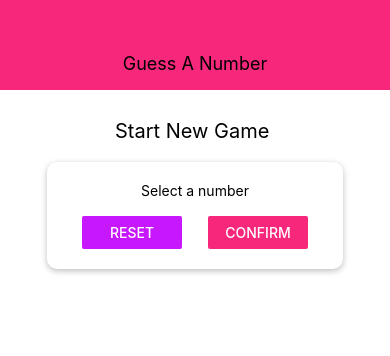
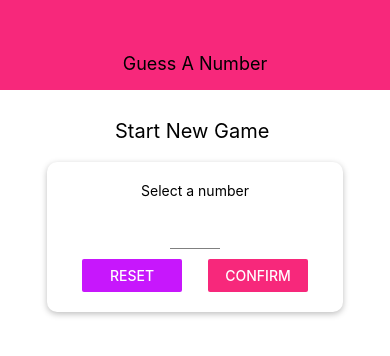
Before and after one commit to tegar97/rn-guess-app-number, a React Native app: screen / in a window 390 px wide. Shown: the top 356 px of the page. Built offline with nearby package versions, Linux system fonts and the light colour scheme.

Commit message:
configuring  &  styling text input

```diff
--- /dev/null
+++ b/components/input.js
@@ -0,0 +1,17 @@
+import React from "react";
+import { TextInput, StyleSheet } from "react-native";
+
+const Input = (props) => {
+  return <TextInput {...props} style={{ ...styles.input, ...props.style }} />;
+};
+
+const styles = StyleSheet.create({
+  input: {
+    height: 40,
+    borderBottomColor: "grey",
+    borderBottomWidth: 1,
+    marginVertical: 10,
+  },
+});
+
+export default Input;
--- a/screens/StartGameScreen.js
+++ b/screens/StartGameScreen.js
@@ -1,6 +1,7 @@
 import React from "react";
-import { View, StyleSheet, Text, TextInput, Button } from "react-native";
+import { View, StyleSheet, Text, Button } from "react-native";
 import Card from "../components/Card";
+import Input from "../components/input";
 import Colors from "../constant/color";
 const StartGameScreen = () => {
   return (
@@ -8,7 +9,14 @@
       <Text style={styles.title}>Start New Game </Text>
       <Card style={styles.inputContainer}>
         <Text>Select a number</Text>
-        <TextInput />
+        <Input
+          style={styles.input}
+          blurOnSubmit
+          autoCapitalize="none"
+          autoCorrect={false}
+          keyboardType="numeric"
+          maxLength={2}
+        />
         <View style={styles.buttonContainer}>
           <View style={styles.button}>
             <Button title="Reset" onPress={() => {}} color={Colors.accent} />
@@ -55,5 +63,9 @@
   button: {
     width: 100,
   },
+  input: {
+    width: 50,
+    textAlign: "center",
+  },
 });
 export default StartGameScreen;
```
